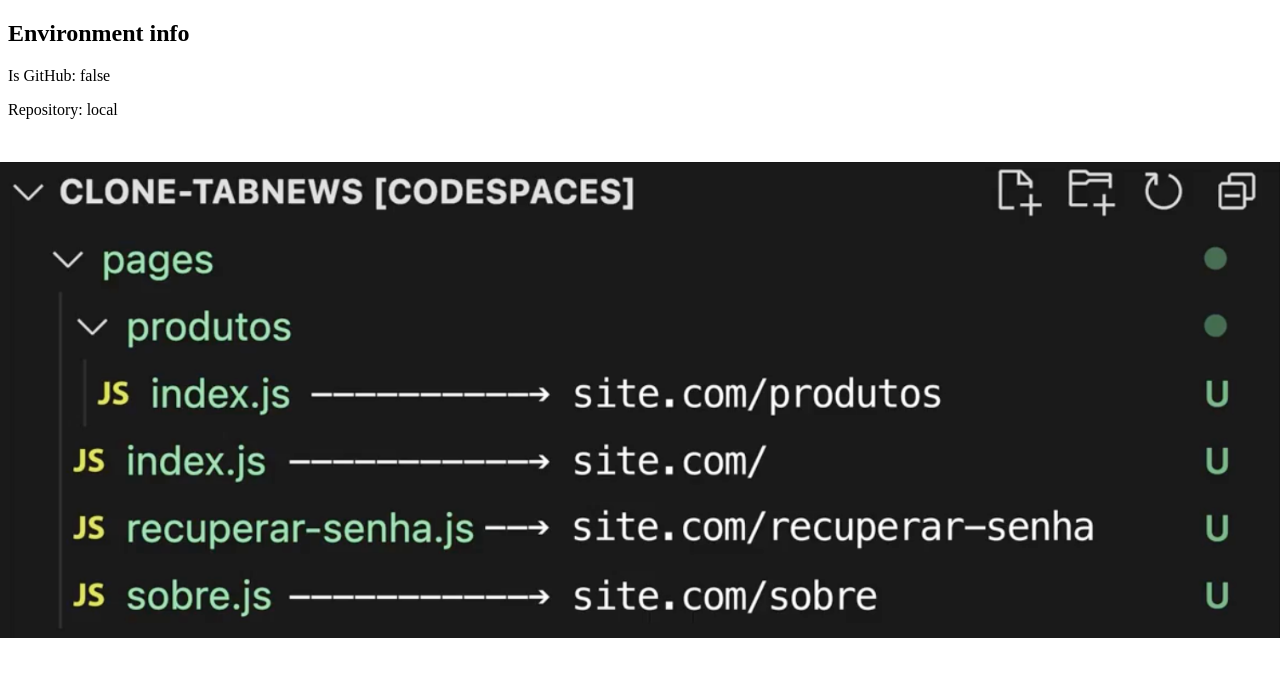
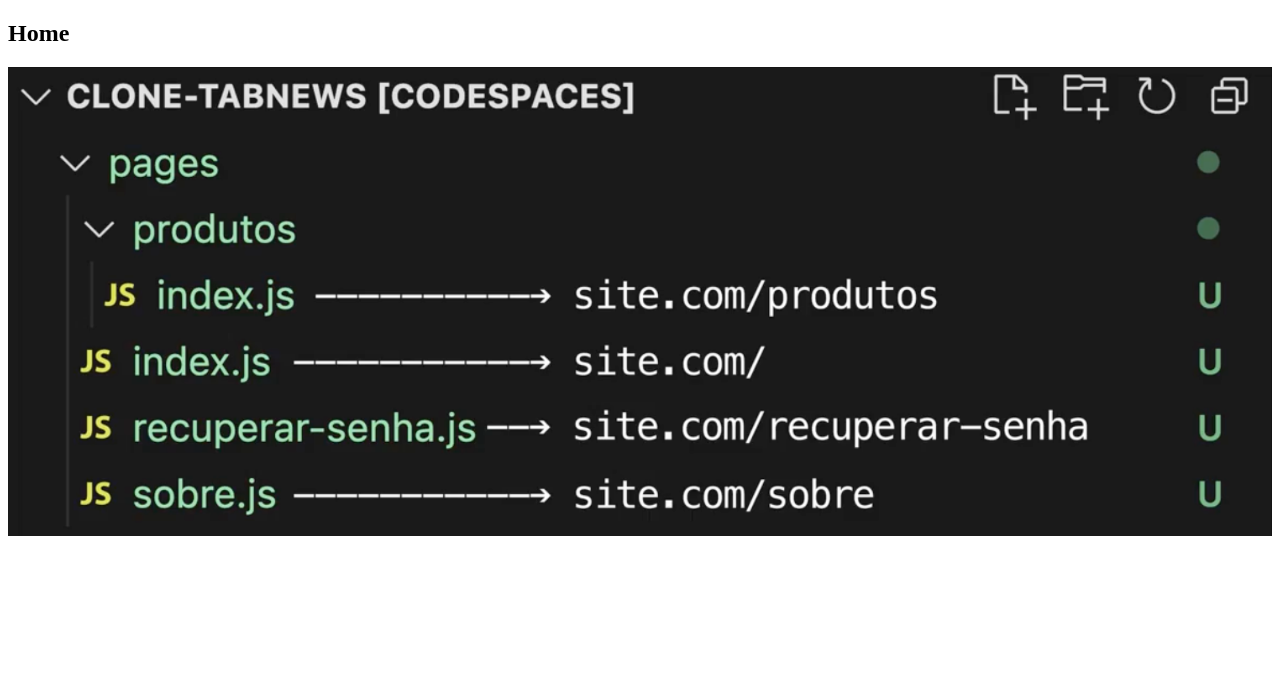
Before and after one commit to alvesluc/clone-tabnews-legacy, a Next.js app: page / in a window 1280 px wide. Shown: the top 676 px of the page. Built offline with nearby package versions, Linux system fonts and the light colour scheme.

Commit message:
Trying unoptimized image

```diff
--- a/pages/index.js
+++ b/pages/index.js
@@ -1,21 +1,12 @@
-import Image from "next/image";
-
 function Home() {
-  const isGitHubActions = process.env.GITHUB_ACTIONS || false;
-  const repository = isGitHubActions ? process.env.GITHUB_ACTIONS.replace(/.*?\//, "") : 'local';
-
   return (
     <>
-      <h2>Environment info</h2>
-      <p>Is GitHub: {`${isGitHubActions}`}</p>
-      <p>Repository: {repository}</p>
-      <div>
-        <Image
-          fill
-          src="/images/file-based-routing.png"
-          style={{ objectFit: "contain" }}
-        />
-      </div>
+      <h2>Home</h2>
+      <img
+        width="100%"
+        src="../images/file-based-routing.png"
+        style={{ objectFit: "contain" }}
+      />
     </>
   );
 }
```
